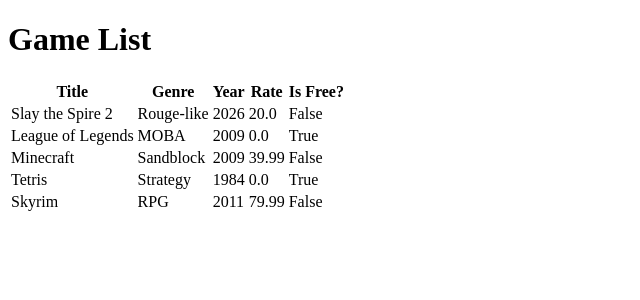
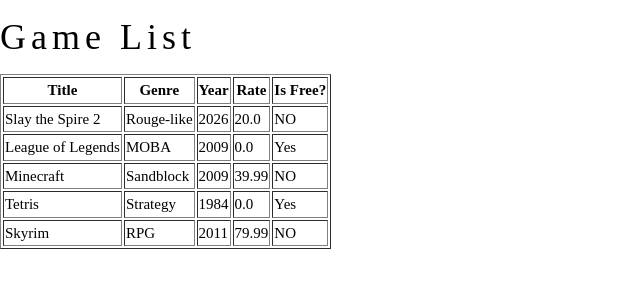
Before and after one commit to erik-stief/lab3_gould_stiefeling, a Django app: template game/templates/game/game_list.html in a window 1280 px wide. Shown: the top 300 px of the page, without its empty margins (0-640 px from the left). Run offline with Django 5.2, Linux system fonts and the light colour scheme; the template is opened without the code that fills it: values that come from a table or form of the project are taken from there, others are empty; data comes from the database, SQL or seed files in the repository.

Commit message:
adds final fixes

```diff
--- a/game/models.py
+++ b/game/models.py
@@ -6,7 +6,7 @@ from django.db import models
 class Game(models.Model):
   title = models.CharField(max_length=100)
   genre = models.CharField(max_length=50)
-  year = models.IntegerField(max_length=4)
+  year = models.PositiveIntegerField()
   rate = models.FloatField()
   is_free = models.BooleanField(default=True)
 
--- a/game/templates/game/game_list.html
+++ b/game/templates/game/game_list.html
@@ -4,11 +4,19 @@
     <meta charset="UTF-8">
     <meta name="viewport" content="width=device-width, initial-scale=1.0">
     <title>Game List</title>
+    <link rel="stylesheet" href="https://www.w3schools.com/w3css/5/w3.css">
+    <style>
+        body {font-family: "Times New Roman", Georgia, Serif;}
+            h1, h2, h3, h4, h5, h6 {
+            font-family: "Playfair Display";
+            letter-spacing: 5px;
+        }
+    </style>
 </head>
 <body>
 
     <h1>Game List</h1>
-    <table>
+    <table border="1px">
         <tr>
             <th>Title</th>
             <th>Genre</th>
@@ -22,8 +30,10 @@
             <td>{{ g.genre }}</td>
             <td>{{ g.year }}</td>
             <td>{{ g.rate }}</td>
-            <td>{{ g.is_free }}</td>
+            <td>{% if g.is_free %}Yes{% else %}NO {% endif %}</td>
         </tr>
+        {% empty %}
+        <p>No game available</p>
        {% endfor %}
 
     </table>
--- a/game/urls.py
+++ b/game/urls.py
@@ -6,5 +6,5 @@ app_name = 'game'
 
 urlpatterns = [
   path('game', views.index, name='index'),
-  path('game/games', views.game_list, name='game_list'),
+  path('game/games/', views.game_list, name='game_list'),
 ]
```
Also changed, not shown: lab3_gould_stiefeling_screenshot.png (added).
